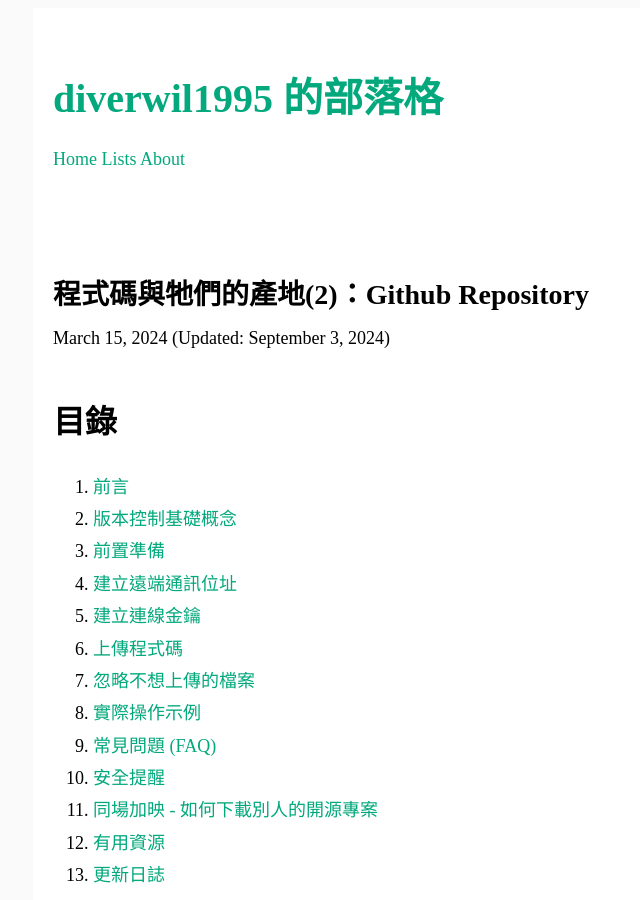
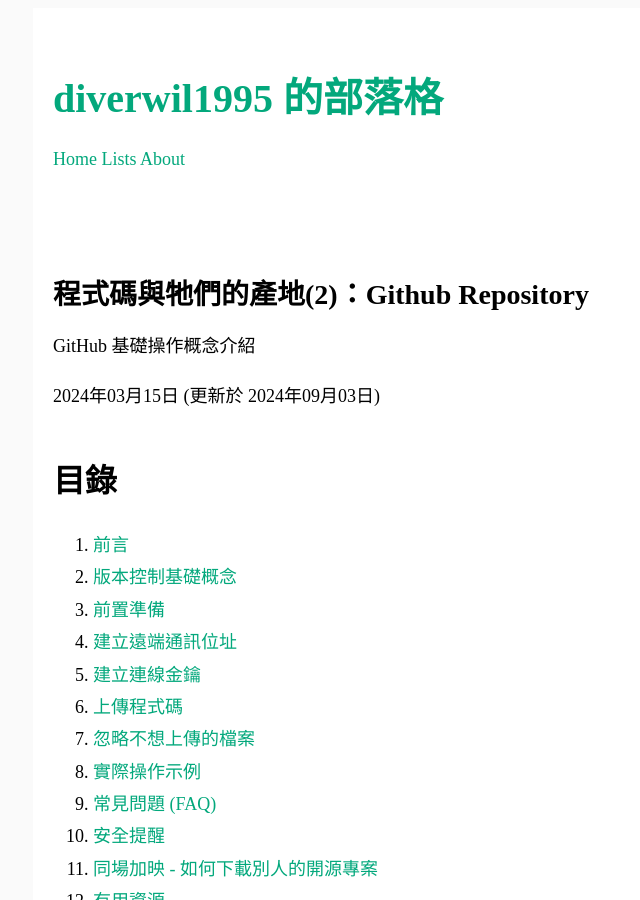
Before and after one commit to diverwil1995/blog, a Jekyll site: the page built from _posts/2024-09-03-github-repository.md, in a window 1280 px wide and 900 px high. Shown: the whole window, without its empty margins (237-877 px from the left). Built offline with Jekyll 4.4.1, drawn with Linux system fonts in a browser that asks for light colours; some of the changed text lies outside the part shown.

Commit message:
feat: update website layout and content formatting
- Add `baseurl` and `url` values in `_config.yml`
- Change the excerpt word limit from `20` to `50` in `_layouts/home.html`
- Add a `subtitle` field and change the date format in `_layouts/post.html`
- Include author information and add post tags in `_layouts/post.html`
- Change social media sharing text in `_layouts/post.html`
- Rename file from `2024-09-03-001.md` to `2024-09-03-github-repository.md`

Signed-off-by: wilson <wilson@admindeMacBook-Air.local>

```diff
--- a/_config.yml
+++ b/_config.yml
@@ -1,6 +1,9 @@
 title: diverwil1995 的部落格
 description: 這裡除了技術文章，也會分享一些生活點滴。
 author: Wilson 小鬼
+
+baseurl: "/blog"
+url: "https://diverwil1995.github.io"
 
 # 自定義 CSS
 custom_css: /assets/css/styles.css
@@ -38,5 +41,4 @@ plugins:
   - jekyll-feed
   - jekyll-seo-tag
 
-baseurl: "/blog"
-url: "https://diverwil1995.github.io"
+permalink: /:year/:month/:day/:title/
--- a/_layouts/home.html
+++ b/_layouts/home.html
@@ -25,7 +25,7 @@ layout: default
         <img src="{{ post.image | relative_url }}" alt="{{ post.title }}" class="post-thumbnail">
         {% endif %}
         <div class="post-excerpt">
-            {{ post.excerpt | strip_html | truncatewords: 20 }}
+            {{ post.excerpt | strip_html | truncatewords: 50 }}
         </div>
         <a href="{{ post.url | relative_url }}" class="read-more">閱讀更多</a>
     </article>
--- a/_layouts/post.html
+++ b/_layouts/post.html
@@ -4,16 +4,16 @@ layout: default
 <article class="post">
     <header class="post-header">
         <h1 class="post-title">{{ page.title }}</h1>
+        <p class="post-subtitle">{{ page.subtitle }}</p>
         <div class="post-meta">
-      {% if page.author %}
-        <img src="{{ site.baseurl }}/assets/images/{{ page.author | slugify }}.jpg" alt="{{ page.author }}" class="author-avatar">
-        <span class="author-name">{{ page.author }}</span>
-      {% endif %}
             <time datetime="{{ page.date | date_to_xmlschema }}">
-        {{ page.date | date: "%B %-d, %Y" }}
+                {{ page.date | date: "%Y年%m月%d日" }}
             </time>
             {% if page.last_modified_at %}
-        <span class="last-modified">(Updated: {{ page.last_modified_at | date: "%B %-d, %Y" }})</span>
+            (更新於 {{ page.last_modified_at | date: "%Y年%m月%d日" }})
+            {% endif %}
+            {% if page.author %}
+            <span class="post-author">作者: {{ page.author }}</span>
             {% endif %}
         </div>
     </header>
@@ -21,12 +21,20 @@ layout: default
     <div class="post-content">
         {{ content }}
     </div>
-  <footer class="post-footer">
+
+    {% if page.tags.size > 0 %}
+    <div class="post-tags">
+        標籤:
+        {% for tag in page.tags %}
+        <span class="tag">{{ tag }}</span>
+        {% endfor %}
+    </div>
+    {% endif %}
+
     <div class="share-buttons">
-      <h3>Share this post</h3>
-      <a href="https://twitter.com/intent/tweet?text={{ page.title }}&url={{ site.url }}{{ page.url }}" target="_blank" rel="noopener noreferrer">Twitter</a>
-      <a href="https://www.facebook.com/sharer/sharer.php?u={{ site.url }}{{ page.url }}" target="_blank" rel="noopener noreferrer">Facebook</a>
-      <a href="https://www.linkedin.com/shareArticle?mini=true&url={{ site.url }}{{ page.url }}&title={{ page.title }}" target="_blank" rel="noopener noreferrer">LinkedIn</a>
+        <h3>分享這篇文章</h3>
+        <a href="https://twitter.com/intent/tweet?text={{ page.title }}&url={{ site.url }}{{ site.baseurl }}{{ page.url }}" target="_blank" rel="noopener noreferrer">Twitter</a>
+        <a href="https://www.facebook.com/sharer/sharer.php?u={{ site.url }}{{ site.baseurl }}{{ page.url }}" target="_blank" rel="noopener noreferrer">Facebook</a>
+        <a href="https://www.linkedin.com/shareArticle?mini=true&url={{ site.url }}{{ site.baseurl }}{{ page.url }}&title={{ page.title }}" target="_blank" rel="noopener noreferrer">LinkedIn</a>
     </div>
-  </footer>
 </article>
```
Also changed, not shown: _posts/2024-09-03-github-repository.md (renamed from _posts/2024-09-03-001.md). Lines whose indentation alone changed are shown as unchanged.
